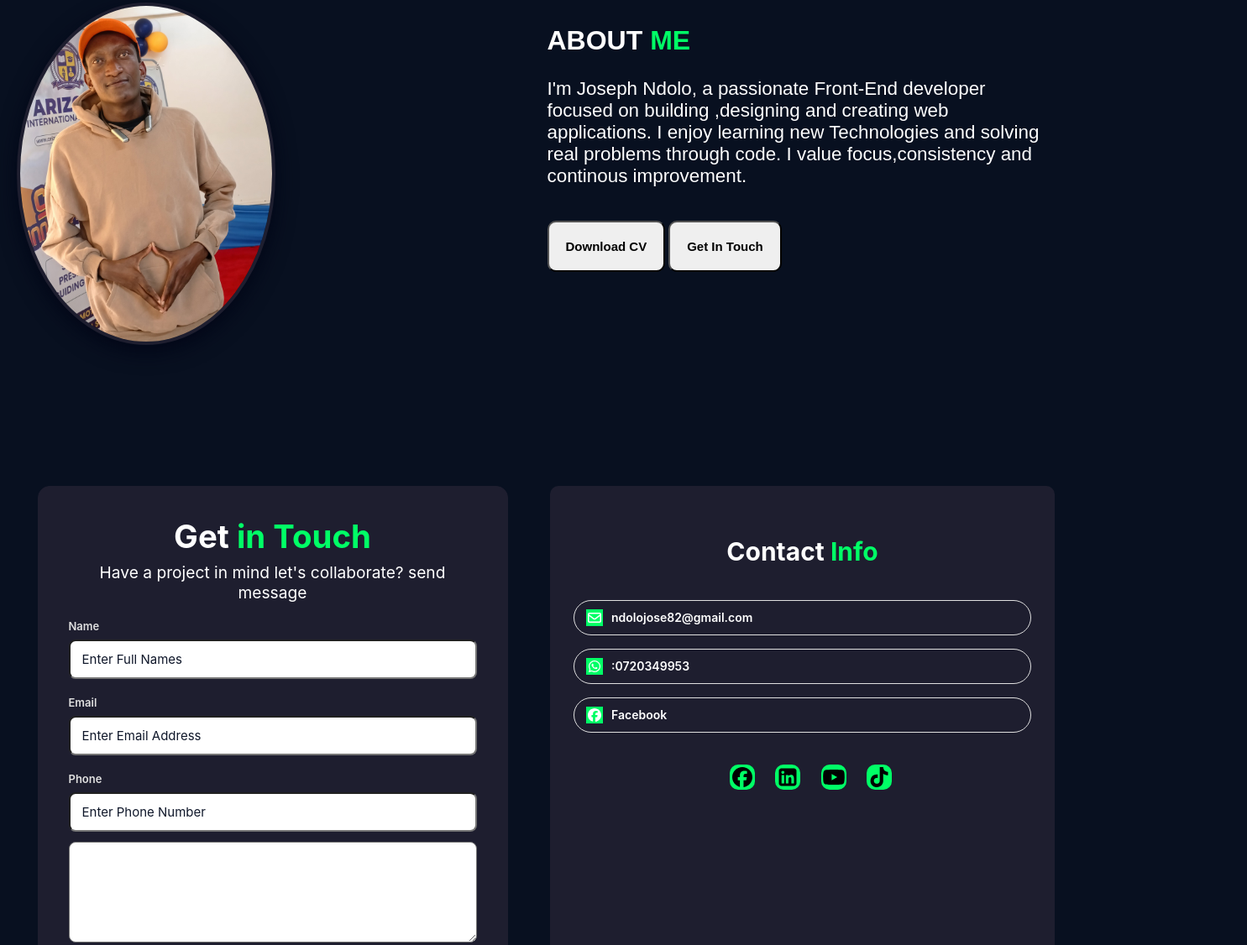
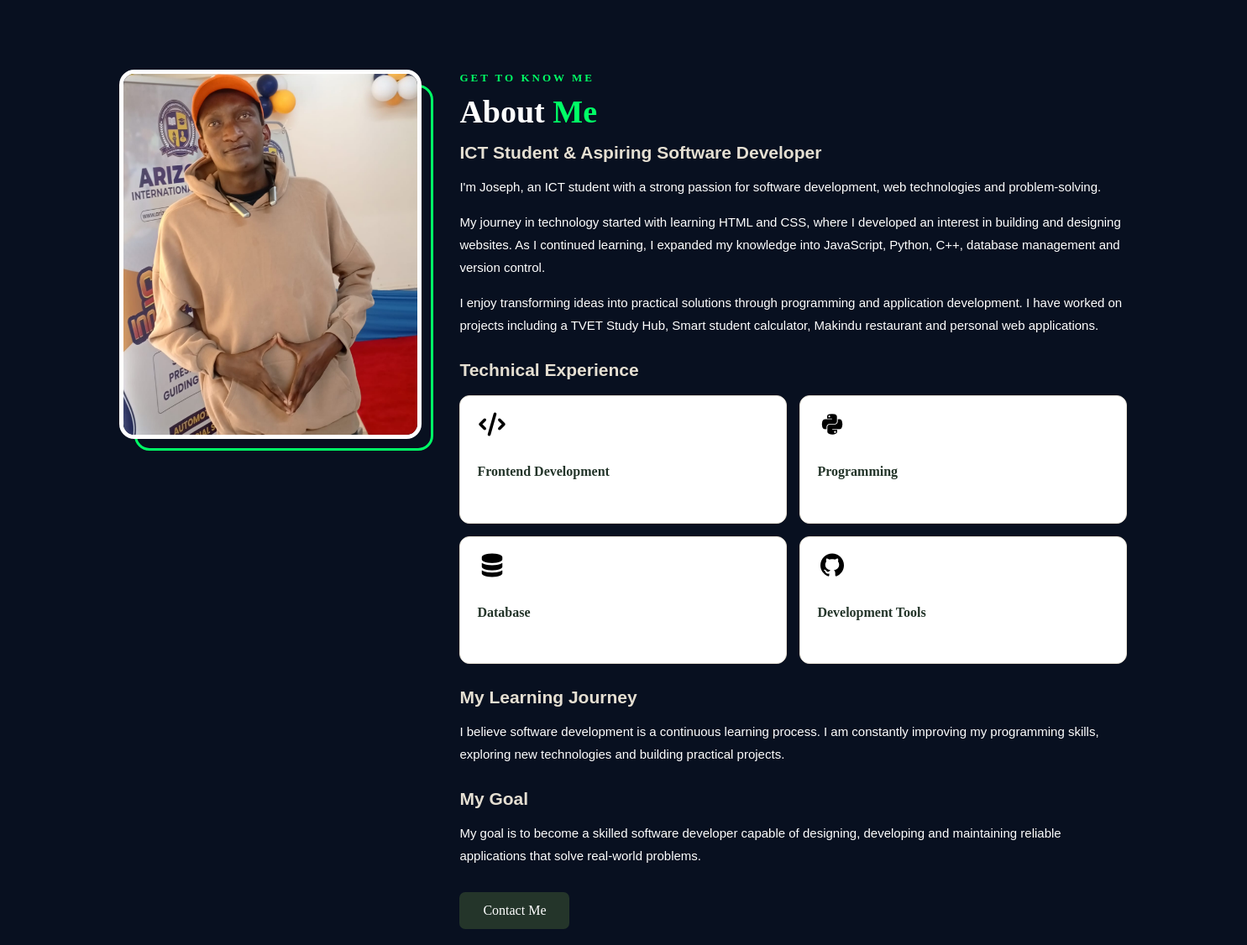
Before and after one commit to ndolojose82-coder/PORTFOLIO, a plain HTML site: page index.html in a window 1280 px wide. Shown: the part 2667-3793 px from the top of the page at 84% size, 1485 px wide, since content can reach past the window. Drawn offline with Linux system fonts and the light colour scheme.

Commit message:
second style

```diff
--- a/index.css
+++ b/index.css
@@ -339,12 +339,176 @@ h3{
     font-size: 1.6rem;
 
 }
-#About{
+
+
+
+
+/* ABOUT SECTION */
+.about-section {
+     background-color:#081020;
+    padding: 80px 8%;
+    width: 100%;
+}
+
+.about-container {
+    max-width: 1200px;
+    margin: auto;
     display: grid;
-    grid-template-columns: 1fr 1fr;
-    gap: 23px;
+    grid-template-columns: 350px 1fr;
+    gap: 55px;
+    align-items: start;
+}
 
+/* PROFILE IMAGE */
+.about-image {
+    position: relative;
+    width: 100%;
+    max-width: 350px;
+    height: 430px;
 }
+
+.about-image img {
+    width: 100%;
+    height: 100%;
+    object-fit: cover;
+    border-radius: 18px;
+    position: relative;
+    z-index: 2;
+    border: 5px solid white;
+}
+
+.image-border {
+    position: absolute;
+    width: 100%;
+    height: 100%;
+    border: 3px solid #00ff66;
+    border-radius: 18px;
+    top: 18px;
+    left: 18px;
+}
+
+/* ABOUT CONTENT */
+.about-content h2 {
+    font-size: 38px;
+    color: #ffff;
+    margin: 10px 0;
+}
+
+.about-content h2 span {
+    color: #00ff66;
+}
+
+.section-label {
+    color: #00ff66;
+    font-weight: bold;
+    letter-spacing: 3px;
+    font-size: 13px;
+}
+
+.about-content h3 {
+    color: #e5dfd2;
+    margin: 15px 0;
+    font-size: 21px;
+}
+
+.about-content p {
+    color: #ffff;
+    font-size: 15px;
+    line-height: 1.8;
+    margin-bottom: 15px;
+}
+
+
+.sub-heading {
+    margin-top: 28px !important;
+}
+
+.experience-grid {
+    display: grid;
+    grid-template-columns: repeat(2, 1fr);
+    gap: 15px;
+    margin-top: 18px;
+}
+
+.experience-card {
+    background: white;
+    padding: 20px;
+    border-radius: 12px;
+    border: 1px solid #e5dfd2;
+    transition: 0.3s ease;
+}
+
+.experience-card:hover {
+    transform: translateY(-6px);
+    border-color: #00ff66;
+    box-shadow: 0 8px 20px rgba(0,0,0,0.08);
+}
+
+.experience-card i {
+    font-size: 28px;
+    margin-bottom: 12px;
+}
+
+.experience-card h4 {
+    color: #24352A;
+    margin-bottom: 8px;
+}
+
+.experience-card p {
+    font-size: 13px;
+    margin: 0;
+}
+
+/* CONTACT BUTTON */
+.about-btn {
+    display: inline-block;
+    background: #24352A;
+    color: white;
+    padding: 13px 28px;
+    text-decoration: none;
+    border-radius: 7px;
+    margin-top: 15px;
+    transition: 0.3s;
+}
+
+.about-btn:hover {
+    background:#00ff66;
+    color:#ffff;
+    transform: translateY(-3px);
+}
+
+/* RESPONSIVE DESIGN */
+@media (max-width: 850px) {
+    .about-container {
+        grid-template-columns: 1fr;
+        gap: 40px;
+    }
+
+    .about-image {
+        margin: auto;
+        height: 380px;
+    }
+}
+
+@media (max-width: 500px) {
+    .about-section {
+        padding: 55px 5%;
+    }
+
+    .about-image {
+        height: 320px;
+        max-width: 280px;
+    }
+
+    .about-content h2 {
+        font-size: 30px;
+    }
+
+    .experience-grid {
+        grid-template-columns: 1fr;
+    }
+}
+
 .jose img{
     border-radius: 50%;
     border: 4px solid #1e1e2f;
--- a/index.html
+++ b/index.html
@@ -181,29 +181,106 @@
 
                   </div>
 
-              <!--about section-->
+
             </section>
 
-            <section id="About">
-                <div class="jose">
-                    <img src="/photos/e5nkS (1).jpg" alt="" width="300px">
+            <section id="About" class="about-section">
 
-                </div>
-                <div class="about-jose">
-                    <h1>ABOUT <span class="highlight">ME</span> </h1>
-                        <p id="p">  I'm Joseph Ndolo, a passionate Front-End developer focused
-                        on building ,designing and creating web applications.
-                        I enjoy learning new Technologies and solving real problems through code.
-                         I value focus,consistency and continous improvement.</p>
-                      <div class="btn">
-                          <button>Download CV</button>
-                           <a href="#contact"><button>Get In Touch</button></a>
-                      </div>
 
-                </div>
 
-                <!--contact form-->
+
+                    <div class="about-container">
+
+                        <!-- Profile Photo -->
+                        <div class="about-image">
+                            <img src="/photos/jose.jpeg" alt="Joseph - ICT Student and Aspiring Software Developer">
+                            <div class="image-border"></div>
+                        </div>
+
+                        <!-- About Content -->
+                        <div class="about-content">
+
+                            <span class="section-label">GET TO KNOW ME</span>
+
+                            <h2>About <span>Me</span></h2>
+
+                            <h3>ICT Student & Aspiring Software Developer</h3>
+
+                            <p>
+                                I'm Joseph, an ICT student with a strong passion for
+                                software development, web technologies and problem-solving.
+                            </p>
+
+                            <p>
+                                My journey in technology started with learning HTML and CSS,
+                                where I developed an interest in building and designing websites.
+                                As I continued learning, I expanded my knowledge into JavaScript,
+                                Python, C++, database management and version control.
+                            </p>
+
+                            <p>
+                                I enjoy transforming ideas into practical solutions through
+                                programming and application development. I have worked on
+                                projects including a TVET Study Hub, Smart student calculator,
+                                Makindu restaurant and personal web applications.
+                            </p>
+
+                            <h3 class="sub-heading">Technical Experience</h3>
+
+                            <div class="experience-grid">
+
+                                <div class="experience-card">
+                                    <i class="fa-solid fa-code"></i>
+                                    <h4>Frontend Development</h4>
+                                    <p>HTML, CSS, JavaScript and Responsive Design</p>
+                                </div>
+
+                                <div class="experience-card">
+                                    <i class="fa-brands fa-python"></i>
+                                    <h4>Programming</h4>
+                                    <p>Python and C++</p>
+                                </div>
+
+                                <div class="experience-card">
+                                    <i class="fa-solid fa-database"></i>
+                                    <h4>Database</h4>
+                                    <p>SQL and PostgreSQL</p>
+                                </div>
+
+                                <div class="experience-card">
+                                    <i class="fa-brands fa-github"></i>
+                                    <h4>Development Tools</h4>
+                                    <p>Git, GitHub, VS Code and PyCharm</p>
+                                </div>
+
+                            </div>
+
+                            <h3 class="sub-heading">My Learning Journey</h3>
+
+                            <p>
+                                I believe software development is a continuous learning process.
+                                I am constantly improving my programming skills, exploring new
+                                technologies and building practical projects.
+                            </p>
+
+                            <h3 class="sub-heading">My Goal</h3>
+
+                            <p>
+                                My goal is to become a skilled software developer capable of
+                                designing, developing and maintaining reliable applications
+                                that solve real-world problems.
+                            </p>
+
+                            <a href="#contact" class="about-btn">Contact Me</a>
+
+                        </div>
+
+                    </div>
+
+
+
             </section>
+
             <section id="contact">
               <div class="contact-form">
                  <div class="form">
```
